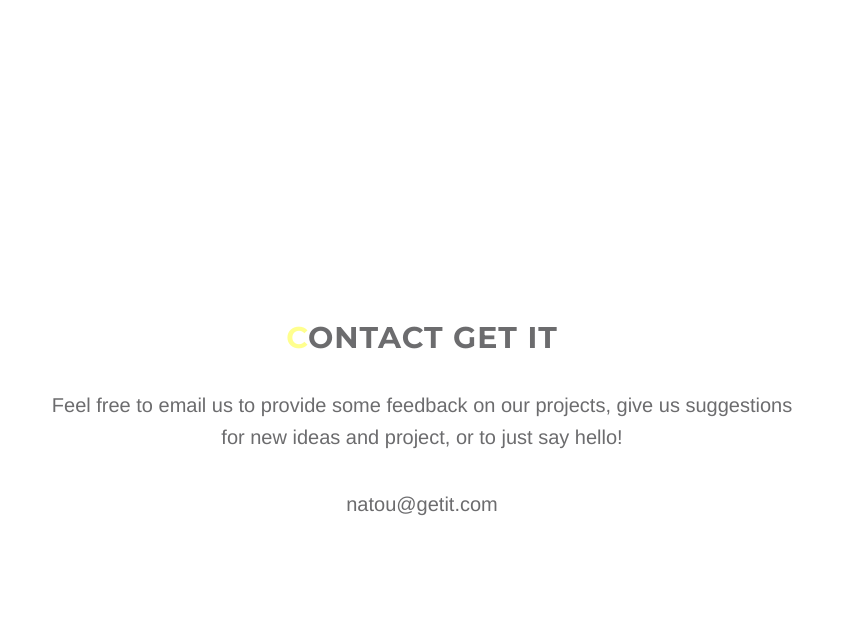
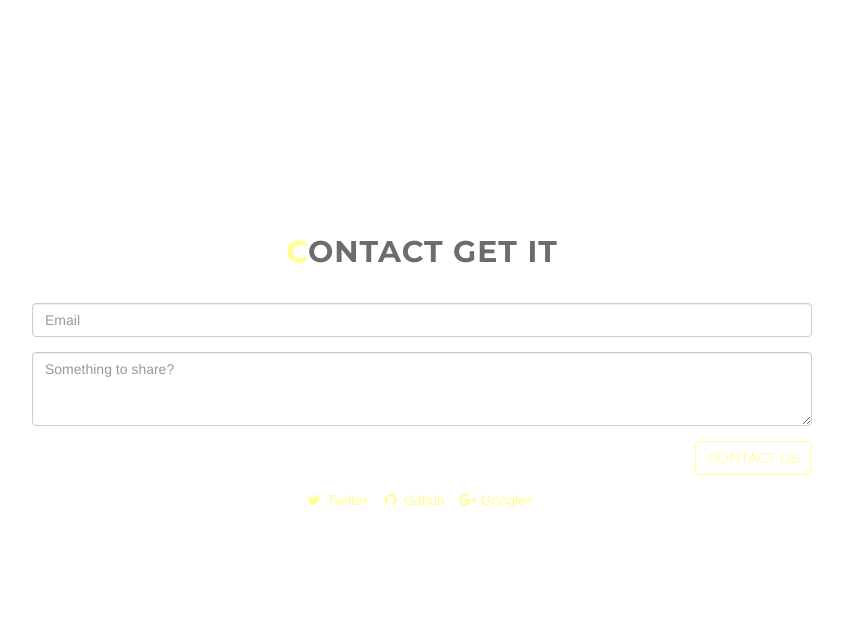
Before and after one commit to raphaelboukara/getit, a PHP site: page / in a window 1280 px wide. Shown: the part 3065-3685 px from the top of the page, without its empty margins (218-1061 px from the left). Run offline with PHP 8.4, Linux system fonts and the light colour scheme; some libraries are stand-ins or nearby versions.

Commit message:
with map

```diff
--- a/css/grayscale.css
+++ b/css/grayscale.css
@@ -234,6 +234,18 @@ a:focus {
 .contact h2:first-letter {
     color: #ffff8e;
 }
+.contact .btn-default {
+    border: 1px solid #ffff8e;
+    color: #ffff8e;
+    background-color: transparent;
+}
+.contact .btn-default:hover,
+.contact .btn-default:focus {
+    border: 1px solid #ffff8e;
+    outline: 0;
+    color: #000;
+    background-color: #ffff8e;
+}
 
 .intro-body {
     display: table-cell;
@@ -369,7 +381,7 @@ a:focus {
     }
 
     #map {
-        height: 100px;
+        height: 400px;
     }
 }
 
--- a/index.php
+++ b/index.php
@@ -189,9 +189,25 @@
                 <div class="row">
                     <div class="col-lg-8 col-lg-offset-2">
                         <h2>Contact Get It</h2>
-                        <p>Feel free to email us to provide some feedback on our projects, give us suggestions for new ideas and project, or to just say hello!</p>
-                        <p>natou@getit.com</p>
-                        <div id="map"></div>
+                        <div class="row">
+                            <form class="form-horizontal" role="form">
+                              <div class="form-group">
+                                <div class="col-lg-12">
+                                  <input type="email" class="form-control" id="inputEmail3" placeholder="Email">
+                                </div>
+                              </div>
+                              <div class="form-group">
+                                <div class="col-lg-12">
+                                  <textarea class="form-control" rows="3" placeholder="Something to share?"></textarea>
+                                </div>
+                              </div>
+                              <div class="form-group">
+                                <div class="col-lg-12">
+                                  <button type="submit" class="btn btn-default pull-right">Contact us</button>
+                                </div>
+                              </div>
+                            </form>
+                        </div>
                         <ul class="list-inline banner-social-buttons">
                             <li><a href="https://twitter.com/SBootstrap"><i class="fa fa-twitter fa-fw"></i> <span class="network-name">Twitter</span></a>
                             </li>
@@ -203,6 +219,8 @@
                     </div>
                 </div>
             </div>
+
+        <div id="map"></div>
         </div>
     </section>
 
--- a/js/grayscale.js
+++ b/js/grayscale.js
@@ -50,32 +50,24 @@ var myOptions = {
         "featureType": "water",
         "elementType": "geometry",
         "stylers": [{
-            "color": "#000000"
-        }, {
             "lightness": 17
         }]
     }, {
         "featureType": "landscape",
         "elementType": "geometry",
         "stylers": [{
-            "color": "#000000"
-        }, {
             "lightness": 20
         }]
     }, {
         "featureType": "road.highway",
         "elementType": "geometry.fill",
         "stylers": [{
-            "color": "#000000"
-        }, {
             "lightness": 17
         }]
     }, {
         "featureType": "road.highway",
         "elementType": "geometry.stroke",
         "stylers": [{
-            "color": "#000000"
-        }, {
             "lightness": 29
         }, {
             "weight": 0.2
@@ -84,24 +76,18 @@ var myOptions = {
         "featureType": "road.arterial",
         "elementType": "geometry",
         "stylers": [{
-            "color": "#000000"
-        }, {
             "lightness": 18
         }]
     }, {
         "featureType": "road.local",
         "elementType": "geometry",
         "stylers": [{
-            "color": "#000000"
-        }, {
             "lightness": 16
         }]
     }, {
         "featureType": "poi",
         "elementType": "geometry",
         "stylers": [{
-            "color": "#000000"
-        }, {
             "lightness": 21
         }]
     }, {
@@ -109,16 +95,12 @@ var myOptions = {
         "stylers": [{
             "visibility": "on"
         }, {
-            "color": "#000000"
-        }, {
             "lightness": 16
         }]
     }, {
         "elementType": "labels.text.fill",
         "stylers": [{
             "saturation": 36
-        }, {
-            "color": "#000000"
         }, {
             "lightness": 40
         }]
@@ -131,24 +113,18 @@ var myOptions = {
         "featureType": "transit",
         "elementType": "geometry",
         "stylers": [{
-            "color": "#000000"
-        }, {
             "lightness": 19
         }]
     }, {
         "featureType": "administrative",
         "elementType": "geometry.fill",
         "stylers": [{
-            "color": "#000000"
-        }, {
             "lightness": 20
         }]
     }, {
         "featureType": "administrative",
         "elementType": "geometry.stroke",
         "stylers": [{
-            "color": "#000000"
-        }, {
             "lightness": 17
         }, {
             "weight": 1.2
```
